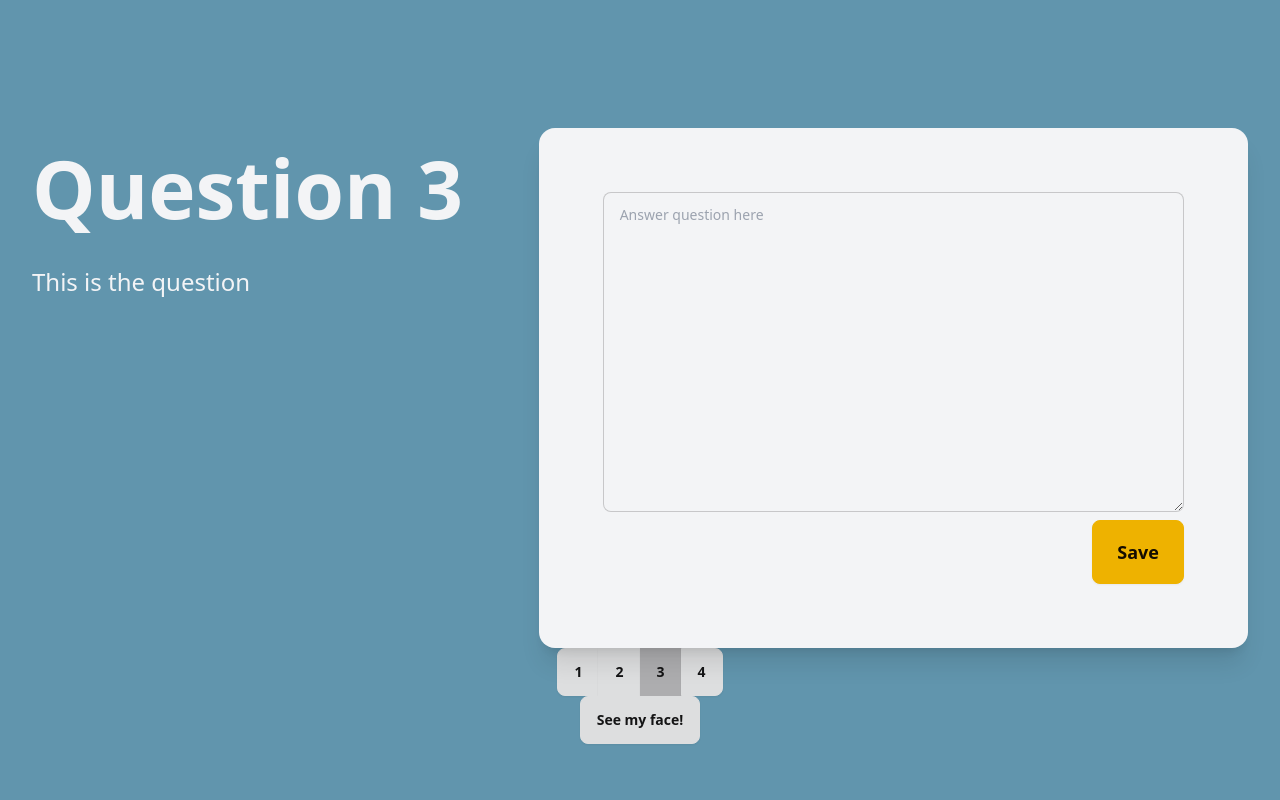
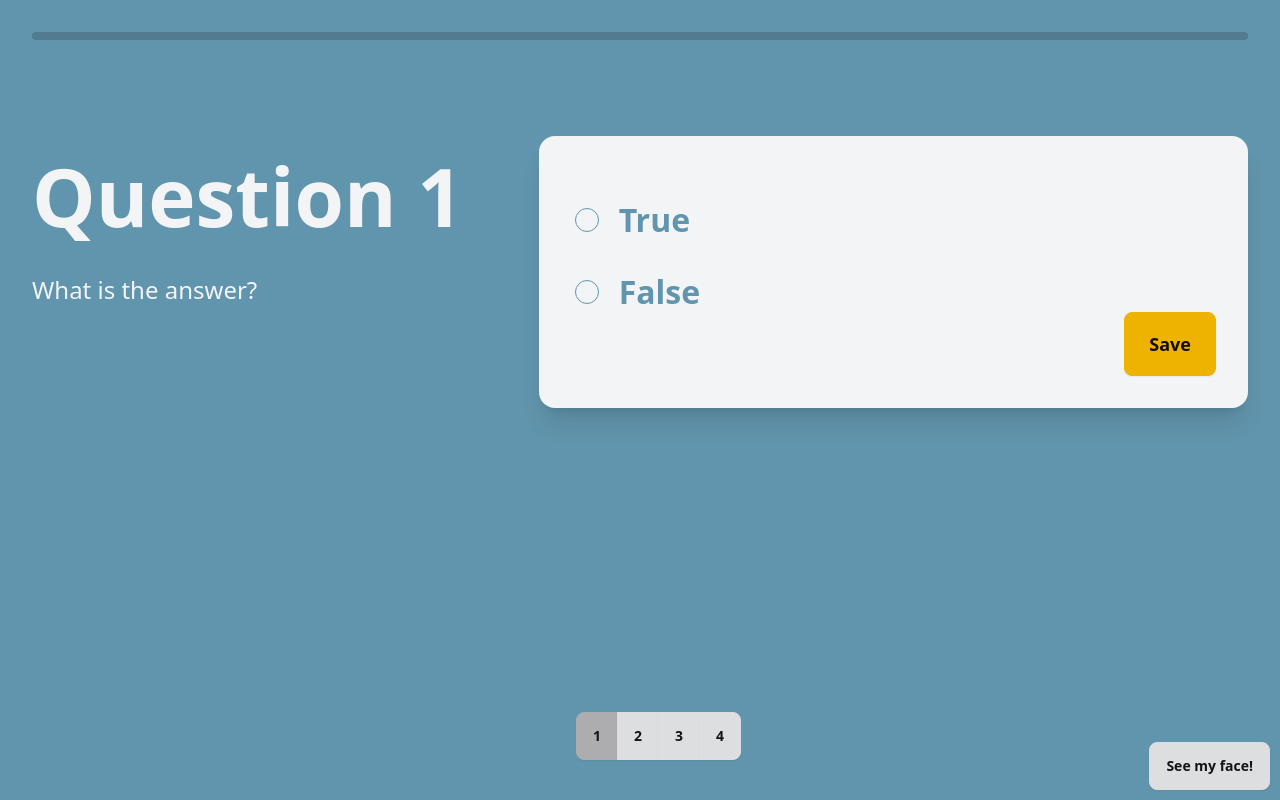
Before and after one commit to wgumboc/WAKE, a React (Vite) app in the folder Frontend/: page / in a window 1280 px wide. Built offline with nearby package versions, Linux system fonts and the light colour scheme.

Commit message:
updated styles

```diff
--- a/Frontend/src/App.jsx
+++ b/Frontend/src/App.jsx
@@ -4,36 +4,55 @@ import './App.css'
 import Question1 from './components/Question1.jsx';
 import Question2 from './components/Question2.jsx';
 import Question3 from './components/Question3.jsx';
-// import Question4 from './components/Question4.jsx';
 import Cam from './Cam.jsx';
 import Question4 from "./components/Question4.jsx";
 
 function App() {
-  const[q1, setQ1] = useState(false);
+  const[q1, setQ1] = useState(true);
   const[q2, setQ2] = useState(false);
-  const[q3, setQ3] = useState(true);
+  const[q3, setQ3] = useState(false);
   const[q4, setQ4] = useState(false);
   const[cam, setCam] = useState(false);
+
 
   const[progess, setProgress] = useState(0);
 
   const[save1, setSave1] = useState(false);
   const[save2, setSave2] = useState(false);
   const[save3, setSave3] = useState(false);
+  const[save4, setSave4] = useState(false);
+  const[isDone, setIsDone] = useState(false);
+
 
   const update = (saveNum) => {
     if (saveNum === "save1" && !save1) {
       setProgress(progress => progress + 25);
       setSave1(true);
+      checkIfDone();
     }
     if (saveNum === "save2" && !save2) {
       setProgress(progress => progress + 25);
       setSave2(true);
+      checkIfDone();
     } else if (saveNum === "save3" && !save3) {
       setProgress(progress => progress + 25);
       setSave3(true);
+      checkIfDone();
+    }  else if (saveNum === "save4" && !save4) {
+      setProgress(progress => progress + 25);
+      setSave4(true);
+      checkIfDone();
     }
     console.log("hello");
+  }
+
+  const checkIfDone = () => {
+    if ((save1 && save2 && save3) ||
+    (save1 && save2 && save4) ||
+    (save1 && save3 && save4) ||
+    (save2 && save3 && save4)) {
+      setIsDone(true);
+    }
   }
 
 
@@ -78,18 +97,20 @@ function App() {
   }
 
   return (
-    <div className="">
+    <div className="containter">
       <div className="app-container">
+      <progress className="progress progress-secondary w-full" value={progess} max="100"></progress>
          {/* <Navbar></Navbar> */}
         {q1 && <Question1 updateProgress={update}/>}
         {q2 && <Question2 updateProgress={update}/>}
         {q3 && <Question3 updateProgress={update}/>}
-        {q4 && <Question4/>}
-        <progress className="progress progress-secondary w-full" value={progess} max="100">
-        </progress>
+        {q4 && <Question4 updateProgress={update}/>}
+
 
         {cam && <Cam/>}
-        <div>
+        <div className="mt-3 pagination-container flex">
+        {isDone && <button className="btn mb-3 ml-6 w-fit btn-lg btn-warning">Submit</button>}
+
           <div className="join">
             <button onClick={() => selectQ1()}
                     className={q1 === true ? "join-item btn btn-active" : "join-item btn"}>1</button>
@@ -100,9 +121,15 @@ function App() {
             <button onClick={() => selectQ4()}
                     className={q4 === true ? "join-item btn btn-active" : "join-item btn"}>4</button>
           </div>
+
         </div>
-        <button onClick={() => selectCam()} className="btn">See my face!</button>
+
+        <button onClick={() => selectCam()} className="see-my-face-btn btn w-fit">See my face!</button>
+
+
       </div>
+
+
 
     </div>
   )
--- a/Frontend/src/components/Question2.jsx
+++ b/Frontend/src/components/Question2.jsx
@@ -3,7 +3,6 @@ import React, { useState } from 'react'
 const Question2 = ({updateProgress}) => {
   return (
     <div className="w-full flex justify-between pt-24">
-
 
     <div className="flex flex-col">
       <h2 className="h2 text-base-100 text-center">Question 2</h2>
@@ -15,22 +14,22 @@ const Question2 = ({updateProgress}) => {
 
       <div className="form-control">
         <label className="label cursor-pointer pr-10 pt-10">
-          <input type="radio" name="radio-1" className="radio radio-primary" />
+         <input type="checkbox" className="checkbox checkbox-primary" />
           <span className="option label-text text-primary">Happiest</span>
         </label>
 
         <label className="label cursor-pointer pr-10 pt-10">
-          <input type="radio" name="radio-1" className="radio radio-primary" />
+          <input type="checkbox" className="checkbox checkbox-primary" />
           <span className="option label-text text-primary">Happyier</span>
         </label>
 
         <label className="label cursor-pointer pr-10 pt-10">
-          <input type="radio" name="radio-1" className="radio radio-primary" />
+          <input type="checkbox" className="checkbox checkbox-primary" />
           <span className="option label-text text-primary">Happy</span>
         </label>
 
         <label className="label cursor-pointer pr-10 pt-10">
-          <input type="radio" name="radio-1" className="radio radio-primary" />
+          <input type="checkbox" className="checkbox checkbox-primary" />
           <span className="option label-text text-primary">Happyish</span>
         </label>
 
--- a/Frontend/src/components/Question3.jsx
+++ b/Frontend/src/components/Question3.jsx
@@ -1,6 +1,4 @@
-
 import React, {useState} from 'react'
-import '.././App.css'
 
 const Question3 = ({updateProgress}) => {
   return (
--- a/Frontend/src/components/Question4.jsx
+++ b/Frontend/src/components/Question4.jsx
@@ -1,9 +1,24 @@
-import React from 'react'
+const Question4 = ({ updateProgress }) => {
+  return (
+    <div className="w-full flex justify-between pt-24">
 
-const Question4 = () => {
-  return (
-    <div>Question4</div>
+      <div className="flex flex-col">
+        <h2 className="h2 text-base-100 text-center"> Question 4</h2>
+        <h3 className="h3 text-base-100">This is the question</h3>
+      </div>
+
+      <div className="w-7/12 card bg-base-100 shadow-xl">
+        <div className="card-body flex">
+          <div className="flex-grow text-left">
+            <p className="para-text text-primary">This is a fill in the  <input type="text" placeholder="blank" className="input input-bordered w-24" />  question</p>
+            <div className="card-actions justify-end">
+              <button className="btn btn-lg btn-warning" onClick={() => updateProgress("save4")}>Save</button>
+            </div>
+          </div>
+        </div>
+      </div>
+    </div>
   )
 }
 
-export default Question4
+export default Question4;
--- a/Frontend/src/index.css
+++ b/Frontend/src/index.css
@@ -21,7 +21,7 @@ body {
     flex-direction: column;
     justify-content: space-between;
     align-items: center;
-    height: 700px;
+    /* height: 700px; */
 }
 
 
@@ -66,3 +66,32 @@ body {
     font-size: 100px;
     color: red;
 }
+
+.container {
+  display: flex;
+  flex-direction: column;
+  height: 100vh;
+}
+
+
+
+.pagination-container {
+  margin-top: auto;
+  width: 100%;
+  position: fixed;
+  bottom: 30px;
+  left: 45%;
+  padding: 10px 0;
+  flex-direction: column;
+}
+
+.para-text {
+  font-size: 24px;
+  font-weight: bold;
+}
+
+.see-my-face-btn {
+  position: fixed;
+  bottom: 10px;
+  right: 10px;
+}
```
